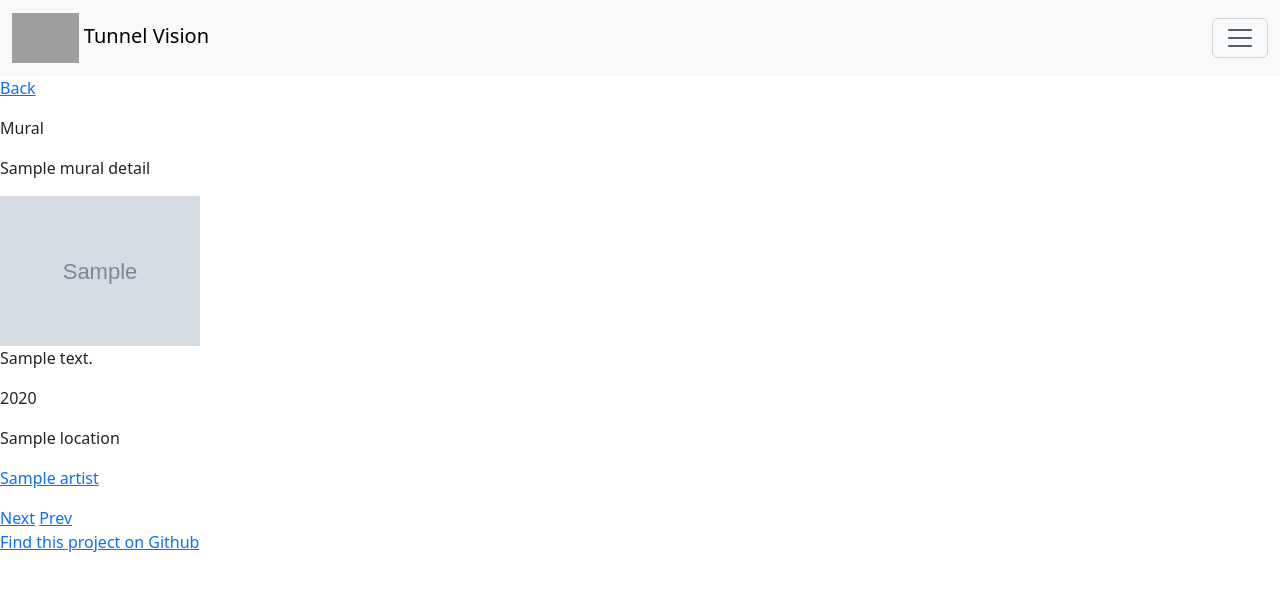
After one commit to wilsonmcdade/tunnelvision, a Flask app: template templates/mural.html in a window 1280 px wide. The commit adds this page. Shown: the top 591 px of the page. Run offline with Flask 3, Linux system fonts and the light colour scheme; the template is opened without the code that fills it: most values are stand-ins (such as "Sample title", 1, 10 or a date in 2020); grey boxes marked "Sample" are stand-in pictures; parts of the project's set-up code (start-up, migrations or seed data) failed here and were passed over; some libraries are stand-ins or nearby versions; grey boxes are pictures that could not be loaded.

Commit message:
Some stuff works :)

```diff
--- a/app.py
+++ b/app.py
@@ -1,6 +1,8 @@
 import os
 import subprocess
 from flask import Flask, render_template, request
+import psycopg2
+import logging
 
 app = Flask(__name__)
 
@@ -12,9 +14,121 @@ else:
 git_cmd = ['git', 'rev-parse', '--short', 'HEAD']
 app.config["GIT_REVISION"] = subprocess.check_output(git_cmd).decode('utf-8').rstrip()
 
+conn = psycopg2.connect(**{
+        "database": app.config["DBNAME"],
+        "user": app.config["DBUSER"],
+        "password": app.config["DBPWD"],
+        "host": app.config["DBHOST"],
+        "port": app.config["DBPORT"]
+    }).cursor()
+
+def getAllMurals(cursor):
+    cursor.execute("select id, title, notes, year, location, imageurl, prevmuralid, nextmuralid, artistKnown from murals order by id asc")
+    murals = cursor.fetchmany(150)
+    returnable = []
+
+    for mural in murals:
+        returnable.append(handleMuralDBResp(cursor, mural))
+
+    return returnable
+
+def getAllMuralsFromArtist(cursor, id):
+    cursor.execute("select id, title, notes, year, location, imageurl, prevmuralid, nextmuralid, artistKnown from murals inner join artistMuralRelation on murals.id = artistMuralRelation.mural_id where artistMuralRelation.artist_id = {0} order by id asc".format(id))
+    murals = cursor.fetchmany(150)
+    returnable = []
+
+    for mural in murals:
+        returnable.append(handleMuralDBResp(cursor, mural))
+
+    return returnable
+
+def getMural(cursor, id):
+    cursor.execute("select id, title, notes, year, location, imageurl, prevmuralid, nextmuralid, artistKnown from murals where id = {0}".format(id))
+    dbResp = cursor.fetchone()
+
+    if dbResp == None:
+        logging.warning("DB Response was None")
+        logging.warning("ID was '{0}'".format(id))
+        return None
+
+    muralInfo = handleMuralDBResp(cursor, dbResp)
+
+    logging.debug(muralInfo)
+    return muralInfo
+
+def handleMuralDBResp(cursor, dbResp):
+    muralInfo = {
+        "id":  0,
+        "title": "",
+        "year": 0,
+        "location": "",
+        "imageurl": "",
+        "notes": "",
+        "prevmuralid": 0,
+        "nextmuralid": 0,
+        "artists": [
+        ]
+    }
+
+    artists = []
+    print(dbResp[8])
+
+    if dbResp[8] == True:
+        cursor.execute("select artists.id AS id, artists.name AS name from artists left join artistMuralRelation on artists.id = artistMuralRelation.artist_id where mural_id = {0}".format(dbResp[0]))
+        artists = cursor.fetchall()
+
+    muralInfo["id"] = dbResp[0]
+    muralInfo["title"] = dbResp[1]
+    muralInfo["notes"] = dbResp[2]
+    muralInfo["year"] = dbResp[3]
+    muralInfo["location"] = dbResp[4]
+    muralInfo["imageurl"] = dbResp[5]
+    muralInfo["prevmuralid"] = dbResp[6]
+    muralInfo["nextmuralid"] = dbResp[7]
+
+    for artist in artists:
+        muralInfo["artists"].append({"name":artist[1],"id":artist[0]})
+
+    return muralInfo
+
+def checkArtistExists(cursor, id):
+    if not id.isdigit():
+        return None
+
+    return True
+
+def checkMuralExists(cursor, id):
+    # Check id is not bad
+    if not id.isdigit():
+        return None
+
+    return True
+
 @app.route("/")
 def home():
-    pass
+    return render_template("home.html", murals=getAllMurals(conn))
+
+@app.route("/murals/<id>")
+def mural(id):
+    if (checkMuralExists(conn, id)):
+        return render_template("mural.html", muralDetails=getMural(conn, id))
+    else:
+        return render_template("404.html")
+
+@app.route("/artist/<id>")
+def artist(id):
+    if (checkArtistExists(conn, id)):
+        return render_template("artist.html", murals=getAllMuralsFromArtist(conn, id))
+    else:
+        return render_template("404.html")
+
+def not_found(e):
+    return render_template("404.html")
+
+@app.route("/admin")
+def admin():
+    return render_template("admin.html")
 
 if __name__ == "__main__":
-    app.run(host="localost", debug=True)
+    getAllMurals(conn)
+    app.run(host="0.0.0.0", debug=True)
--- /dev/null
+++ b/templates/404.html
@@ -0,0 +1,5 @@
+{% extends "header.html" %} {% block content %}
+
+<p>404</p>
+
+{% endblock %}
--- /dev/null
+++ b/templates/admin.html
@@ -0,0 +1,5 @@
+{% extends "header.html" %} {% block content %}
+
+<p>Home</p>
+
+{% endblock %}
--- a/templates/header.html
+++ b/templates/header.html
@@ -2,10 +2,28 @@
 <!DOCTYPE html>
 <html>
     <head>
-        <title></title>
+        <title>Tunnel Vision</title>
+        <link href="https://cdn.jsdelivr.net/npm/bootstrap@5.3.2/dist/css/bootstrap.min.css" rel="stylesheet">
     </head>
     <body>
-        <div id="content">{% block content %}</div>
+        <nav class="navbar bg-body-tertiary">
+            <div class="container-fluid">
+                <a class="navbar-brand" href="/">
+                    <img style="height: 50px" src="https://wmcda.de/static/assets/images/wilson.jpg">
+                    Tunnel Vision
+                </a>
+                <button class="navbar-toggler" type="button" data-bs-toggle="collapse" data-bs-target="#navbarNav" aria-controls="navbarNav" aria-expanded="false" aria-label="Toggle navigation">
+                    <span class="navbar-toggler-icon"></span>
+                </button>
+                <div class="collapse navbar-collapse" id="navbarNav">
+                    <div class="navbar-nav">
+                            <a class="nav-link" href="/">Home</a>
+                    </div>
+                </div>
+            </div>
+        </nav>
+        <div id="content">{% block content %} {% endblock %}</div>
+        <p><a href="https://github.com/wilsonmcdade/tunnelvision">Find this project on Github</a></p>
     </body>
 
 </html>
--- /dev/null
+++ b/templates/mural.html
@@ -0,0 +1,25 @@
+{% extends "header.html" %} {% block content %}
+
+<a href="/"><p>Back</p></a>
+<p>Mural</p>
+
+<p>{{ muralDetails["title"] }} </p>
+<img style="height: 150px" src="{{ muralDetails['imageurl'] }}">
+
+<p>{{ muralDetails["notes"] }} </p>
+<p>{{ muralDetails["year"] }} </p>
+<p>{{ muralDetails["location"] }} </p>
+
+{% for artist in muralDetails["artists"]: %}
+<a href="/artist/{{ artist['id'] }}"><p>{{artist["name"]}}</p></a>
+{% endfor %}
+
+{% if muralDetails['nextmuralid'] != None: %}
+<a href="{{ muralDetails['nextmuralid'] }}">Next</a>
+{% endif %}
+
+{% if muralDetails['prevmuralid'] != None: %}
+<a href="{{ muralDetails['prevmuralid'] }}">Prev</a>
+{% endif %}
+
+{% endblock %}
```
Also changed, not shown: templates/artist.html (added, +14 -0 lines), templates/home.html (+13 -0 lines).
